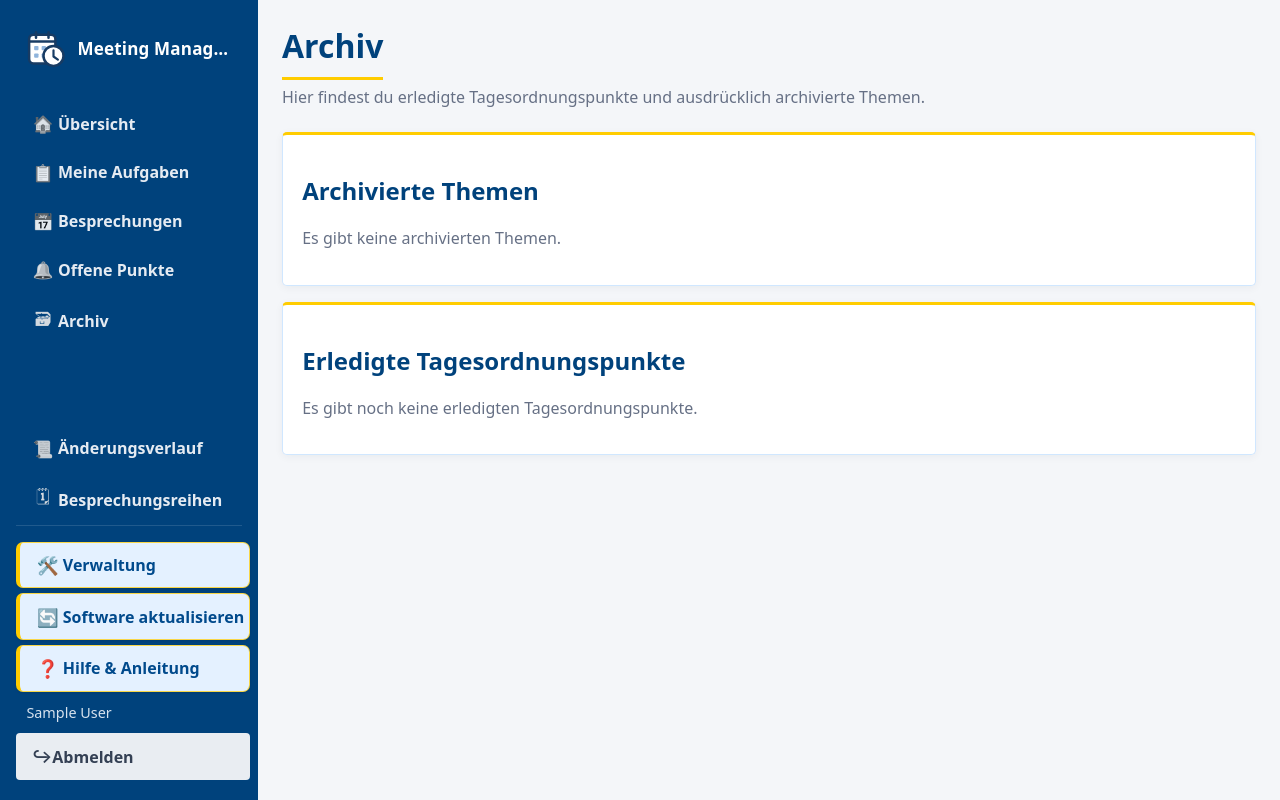
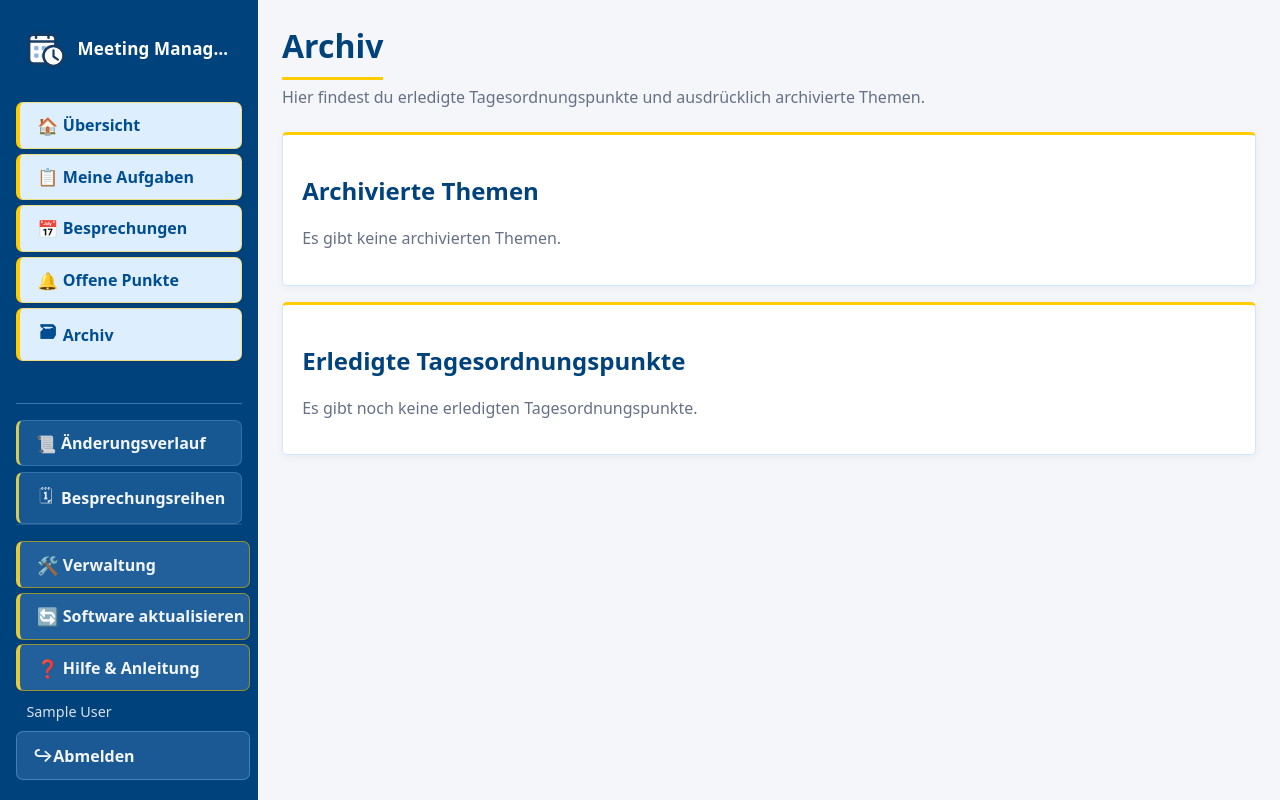
Before and after one commit to k2home/meeting, a Django app: page /archive/ in a window 1280 px wide. Run offline with Django 5.2, Linux system fonts and the light colour scheme; the visitor is signed in with stand-in values (Sample User, id 1); data comes from the database, SQL or seed files in the repository; data that the repository does not hold is empty; parts of the project's set-up code (start-up, migrations or seed data) failed here and were passed over.

Commit message:
Apply color-derived styling across sidebar navigation

```diff
--- a/templates/meetings/base.html
+++ b/templates/meetings/base.html
@@ -157,6 +157,109 @@ hr{border:0;border-top:1px solid var(--hagen-border)}
 }
 :root[data-theme="dark"] .sidebar-management a{background:color-mix(in srgb,var(--secondary-color) 30%,var(--nav-bg));color:#f4f7fb;border-color:color-mix(in srgb,var(--tertiary-color) 78%,var(--nav-bg));border-left-color:var(--tertiary-color);box-shadow:0 1px 3px #00000035}
 :root[data-theme="dark"] .sidebar-management a:hover,:root[data-theme="dark"] .sidebar-management a:focus-visible{background:color-mix(in srgb,var(--tertiary-color) 24%,var(--nav-bg));color:#fff}
+
+/* Sidebar-Farbkonzept: Hauptnavigation und untere Bereiche klar differenzieren. */
+.sidebar .nav-links:not(.nav-links-secondary) a{
+  min-height:44px;
+  margin:0;
+  padding:.68rem .8rem;
+  border:1px solid color-mix(in srgb,var(--tertiary-color) 48%,transparent);
+  border-left:4px solid var(--tertiary-color);
+  border-radius:7px;
+  background:color-mix(in srgb,var(--secondary-color) 30%,#fff);
+  color:color-mix(in srgb,var(--primary-color) 92%,#000);
+  font-weight:650;
+  box-shadow:0 1px 3px #00000018;
+  transition:background .16s ease,border-color .16s ease,transform .16s ease,box-shadow .16s ease;
+}
+.sidebar .nav-links:not(.nav-links-secondary) a::before{filter:none;opacity:1}
+.sidebar .nav-links:not(.nav-links-secondary) a:hover,
+.sidebar .nav-links:not(.nav-links-secondary) a:focus-visible{
+  background:color-mix(in srgb,var(--tertiary-color) 24%,var(--secondary-color));
+  color:color-mix(in srgb,var(--primary-color) 95%,#000);
+  border-color:var(--tertiary-color);
+  box-shadow:0 3px 8px #00000026;
+  transform:translateX(2px);
+}
+.sidebar .nav-links:not(.nav-links-secondary) a[aria-current="page"]{
+  background:var(--secondary-color);
+  border-color:var(--tertiary-color);
+  border-left-width:5px;
+  box-shadow:inset 0 0 0 1px color-mix(in srgb,var(--primary-color) 14%,transparent),0 2px 6px #00000020;
+}
+.sidebar .nav-links-secondary{gap:.4rem;padding-top:1rem;border-top:1px solid color-mix(in srgb,var(--secondary-color) 40%,transparent)}
+.sidebar .nav-links-secondary a{
+  min-height:40px;
+  padding:.58rem .8rem;
+  border:1px solid color-mix(in srgb,var(--secondary-color) 24%,transparent);
+  border-left:3px solid color-mix(in srgb,var(--tertiary-color) 68%,var(--secondary-color));
+  border-radius:7px;
+  background:color-mix(in srgb,var(--secondary-color) 17%,var(--nav-bg));
+  color:#f2f6fb;
+  font-weight:550;
+  transition:background .16s ease,border-color .16s ease;
+}
+.sidebar .nav-links-secondary a:hover,
+.sidebar .nav-links-secondary a:focus-visible,
+.sidebar .nav-links-secondary a[aria-current="page"]{
+  background:color-mix(in srgb,var(--secondary-color) 32%,var(--nav-bg));
+  border-color:var(--tertiary-color);
+  color:#fff;
+}
+.sidebar .sidebar-management a{
+  background:color-mix(in srgb,var(--secondary-color) 23%,var(--nav-bg));
+  border-color:color-mix(in srgb,var(--tertiary-color) 58%,var(--nav-bg));
+  border-left-color:color-mix(in srgb,var(--tertiary-color) 76%,var(--secondary-color));
+  color:#f2f6fb;
+}
+.sidebar .sidebar-management a:hover,
+.sidebar .sidebar-management a:focus-visible{
+  background:color-mix(in srgb,var(--secondary-color) 38%,var(--nav-bg));
+  color:#fff;
+  border-color:var(--tertiary-color);
+}
+.sidebar .sidebar-footer{gap:.65rem}
+.sidebar .username{padding:.3rem .65rem}
+.sidebar .logout-form button{
+  background:color-mix(in srgb,var(--secondary-color) 18%,var(--nav-bg));
+  color:#f2f6fb;
+  border:1px solid color-mix(in srgb,var(--secondary-color) 35%,transparent);
+  border-radius:7px;
+}
+.sidebar .logout-form button:hover{background:color-mix(in srgb,var(--secondary-color) 30%,var(--nav-bg))}
+.sidebar a:focus-visible,.sidebar button:focus-visible{outline:2px solid var(--tertiary-color);outline-offset:2px}
+@media(max-width:1049px){
+  .sidebar:not(.is-expanded) .nav-links:not(.nav-links-secondary) a,
+  .sidebar:not(.is-expanded) .nav-links-secondary a,
+  .sidebar:not(.is-expanded) .sidebar-management a{border-left-width:1px}
+  .sidebar:not(.is-expanded) .nav-links:not(.nav-links-secondary) a::before{display:block}
+}
+:root[data-theme="dark"] .sidebar .nav-links:not(.nav-links-secondary) a{
+  background:color-mix(in srgb,var(--secondary-color) 38%,var(--nav-bg));
+  color:#f7f9fc;
+  border-color:color-mix(in srgb,var(--tertiary-color) 62%,var(--nav-bg));
+}
+:root[data-theme="dark"] .sidebar .nav-links:not(.nav-links-secondary) a:hover,
+:root[data-theme="dark"] .sidebar .nav-links:not(.nav-links-secondary) a:focus-visible,
+:root[data-theme="dark"] .sidebar .nav-links:not(.nav-links-secondary) a[aria-current="page"]{
+  background:color-mix(in srgb,var(--secondary-color) 54%,var(--nav-bg));
+  color:#fff;
+  border-color:var(--tertiary-color);
+}
+:root[data-theme="dark"] .sidebar .nav-links-secondary a,
+:root[data-theme="dark"] .sidebar .sidebar-management a,
+:root[data-theme="dark"] .sidebar .logout-form button{
+  background:color-mix(in srgb,var(--secondary-color) 25%,var(--nav-bg));
+  color:#f2f6fb;
+}
+:root[data-theme="dark"] .sidebar .nav-links-secondary a:hover,
+:root[data-theme="dark"] .sidebar .nav-links-secondary a:focus-visible,
+:root[data-theme="dark"] .sidebar .sidebar-management a:hover,
+:root[data-theme="dark"] .sidebar .sidebar-management a:focus-visible,
+:root[data-theme="dark"] .sidebar .logout-form button:hover{
+  background:color-mix(in srgb,var(--secondary-color) 42%,var(--nav-bg));
+  border-color:var(--tertiary-color);
+}
 :root[data-theme="dark"] {
   --primary-color: {{ primary_color_dark }};
   --secondary-color: {{ secondary_color_dark }};
```
